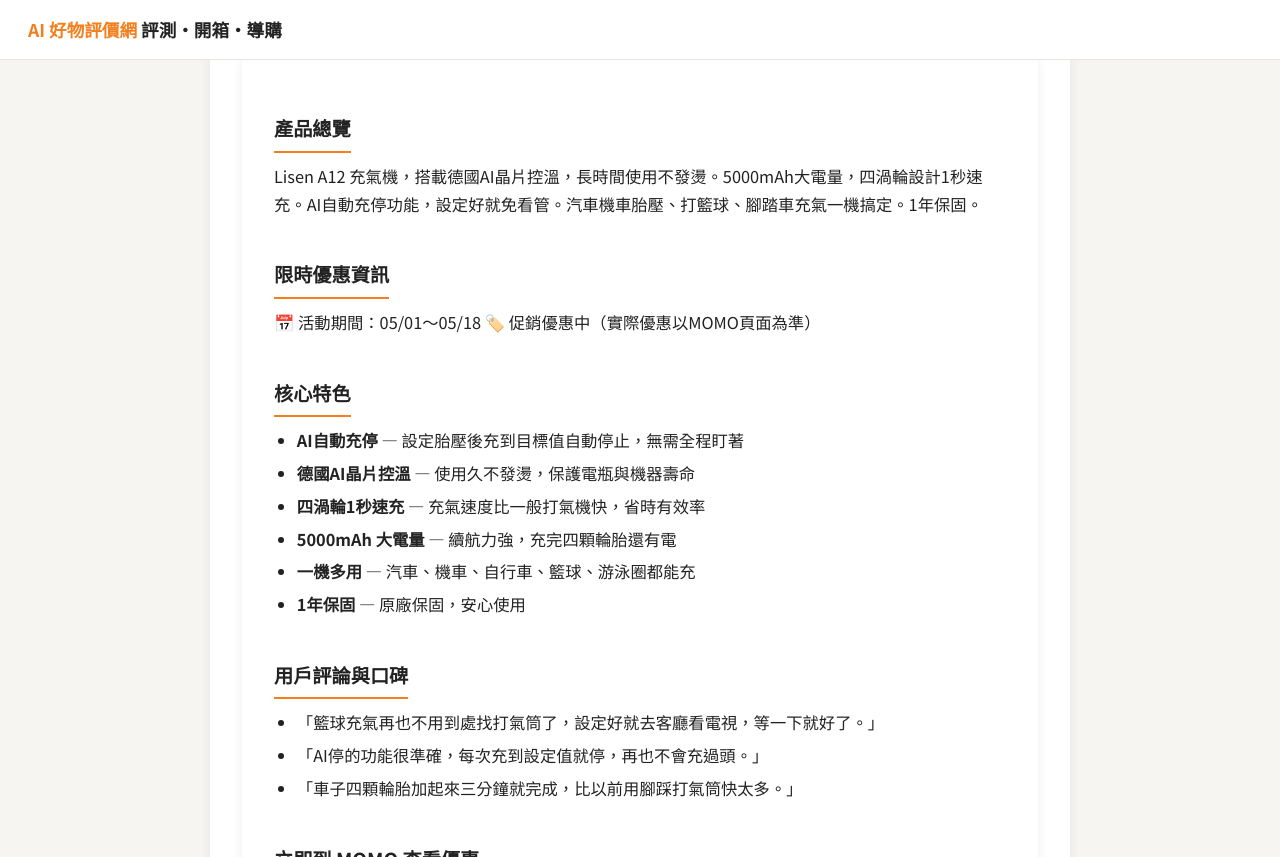
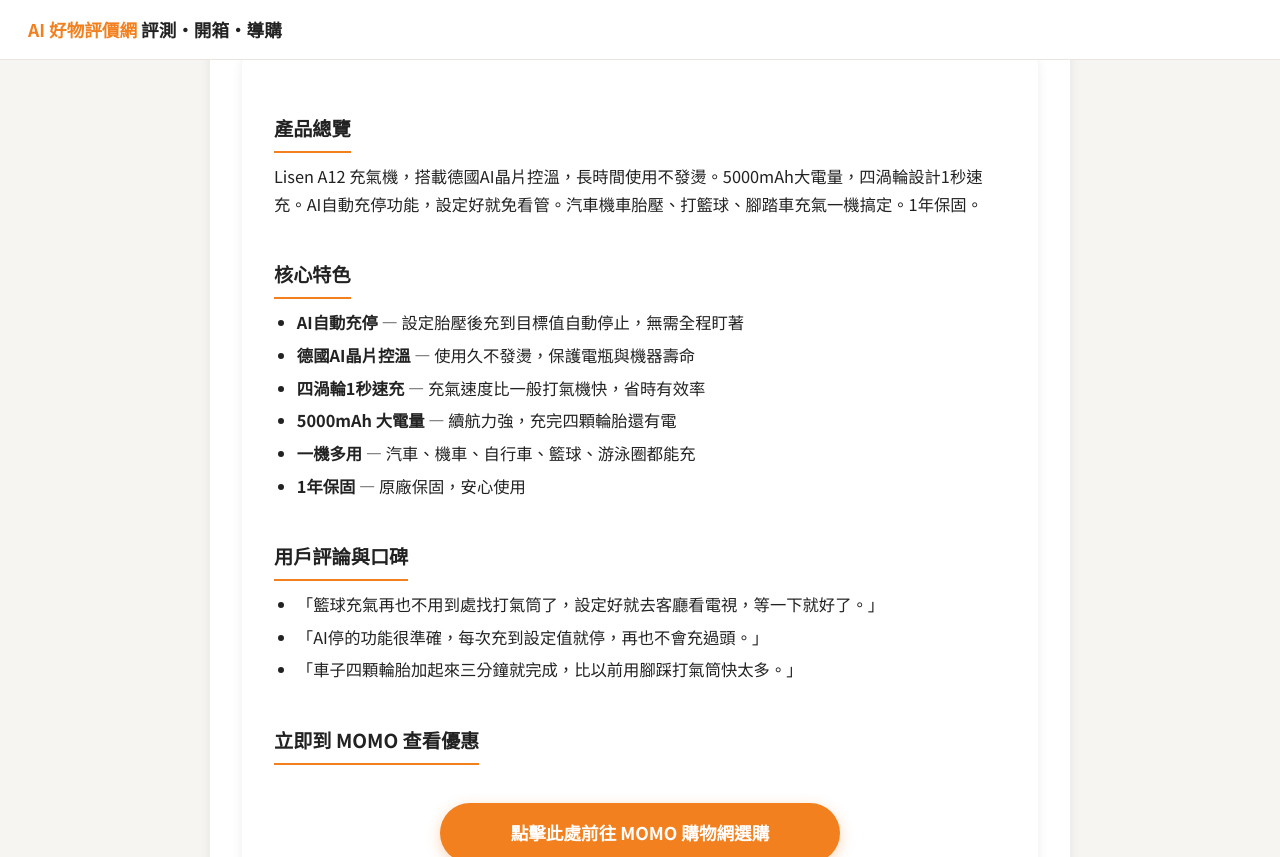
Before and after one commit to MDDAD/momo-evaluate, a Jekyll site: the page built from _posts/2026-05-15-13-lisen-a12-inflator.md, in a window 1280 px wide and 900 px high, scrolled down 335 px, cut to the strip 0-857 px from the top of the window. Built offline with Jekyll 4.4.1, drawn with Linux system fonts in a browser that asks for light colours.

Commit message:
移除Lisen充氣機期限優惠資訊

```diff
--- a/_posts/2026-05-15-13-lisen-a12-inflator.md
+++ b/_posts/2026-05-15-13-lisen-a12-inflator.md
@@ -14,10 +14,6 @@
 ---
 ## 產品總覽
 Lisen A12 充氣機，搭載德國AI晶片控溫，長時間使用不發燙。5000mAh大電量，四渦輪設計1秒速充。AI自動充停功能，設定好就免看管。汽車機車胎壓、打籃球、腳踏車充氣一機搞定。1年保固。
-
-## 限時優惠資訊
-📅 活動期間：05/01～05/18
-🏷️ 促銷優惠中（實際優惠以MOMO頁面為準）
 
 ## 核心特色
 * **AI自動充停** — 設定胎壓後充到目標值自動停止，無需全程盯著
```
